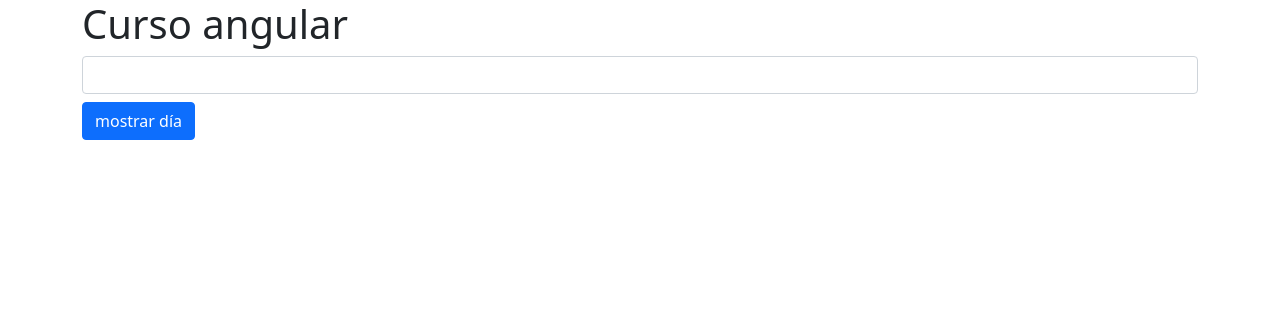
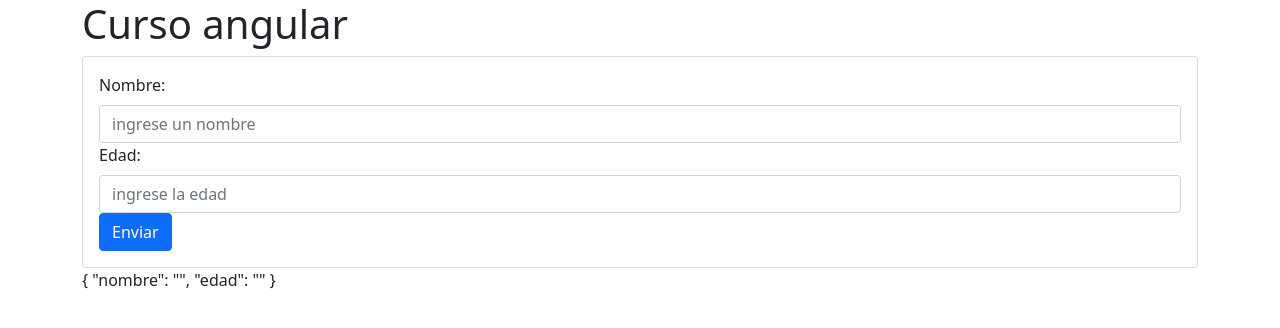
Before and after one commit to johncab1/curso_angular, an Angular app: page / in a window 1280 px wide. Shown: the top 328 px of the page. Built offline with nearby package versions, Linux system fonts and the light colour scheme.

Commit message:
formularios basados en plantillas

```diff
--- a/src/app/app.component.html
+++ b/src/app/app.component.html
@@ -5,5 +5,6 @@
     <!-- <app-botones></app-botones> -->
     <!-- <app-formulario></app-formulario> -->
     <!-- <app-bucles></app-bucles> -->
-    <app-switch></app-switch>
+    <!-- <app-switch></app-switch> -->
+    <app-formulario2></app-formulario2>
 </div>
--- /dev/null
+++ b/src/app/formulario2/formulario2.component.html
@@ -0,0 +1,31 @@
+<div class="card">
+    <div class="card-body">
+
+        <form (ngSubmit)="procesar()">
+            <label class="form-label">
+                Nombre:
+            </label>
+
+            <input type="text" name="nombre" class="form-control" placeholder="ingrese un nombre" [(ngModel)]="persona.nombre">
+
+            <div>
+                <label class="form-label">
+                    Edad:
+                </label>
+
+                <input type="text" name="edad" class="form-control" placeholder="ingrese la edad" [(ngModel)]="persona.edad">
+            </div>
+
+            <button class="btn btn-primary">
+                Enviar
+            </button>
+        </form>
+
+
+    </div>
+
+
+</div>
+
+
+{{persona | json}}
--- /dev/null
+++ b/src/app/formulario2/formulario2.component.ts
@@ -0,0 +1,20 @@
+import { Component } from '@angular/core';
+
+@Component({
+  selector: 'app-formulario2',
+  templateUrl: './formulario2.component.html',
+  styleUrls: ['./formulario2.component.css']
+})
+export class Formulario2Component {
+
+  persona =
+  {
+    nombre: '',
+    edad: ''
+  }
+
+   procesar()
+  {
+    console.log(this.persona);
+  }
+}
```
Also changed, not shown: src/app/app.module.ts (+5 -2 lines), src/app/formulario2/formulario2.component.css (added), 1 other file (tests, documents, lock files or other folders).
